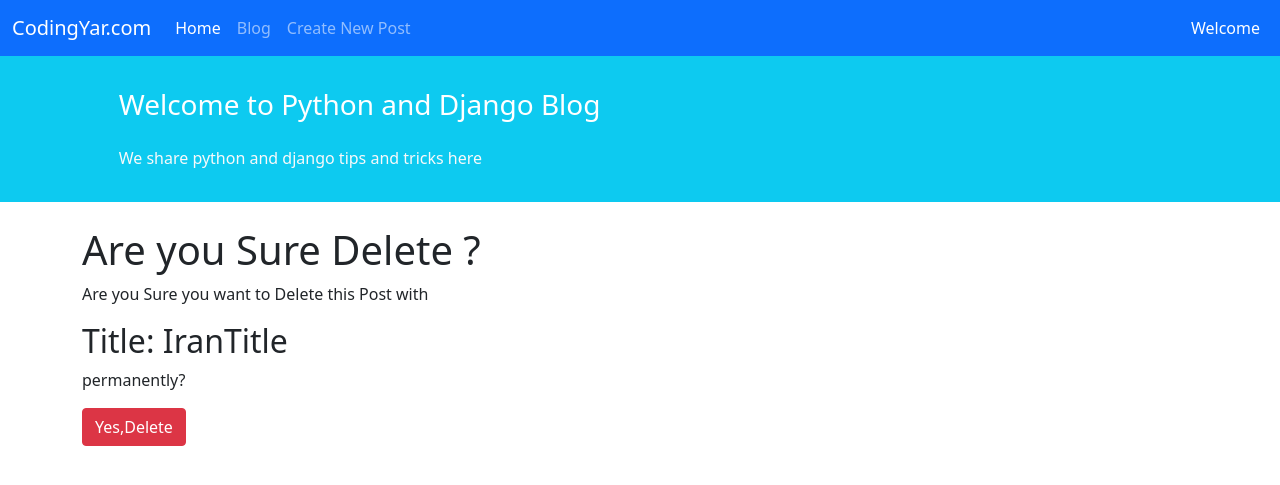
After one commit to sabermodirian/blog_website, a Django app: page /blog/1/delete/ in a window 1280 px wide. The commit adds this page. Shown: the top 485 px of the page. Run offline with Django 5.2, Linux system fonts and the light colour scheme; data comes from the database, SQL or seed files in the repository; both versions use the stored data as it was after the commit.

Commit message:
101)ساخت delete view , و دکمه های مربوطه به آن
Signed-off-by: Saber Modirian <sabermodirian@gmail.com>

```diff
--- /dev/null
+++ b/blog/templates/blog/post_delete.html
@@ -0,0 +1,15 @@
+<!-- post_detail.html -->
+{% extends '_base.html' %}
+
+{% block page_title %}
+    Post Delete
+{% endblock page_title %}
+
+{% block content %}
+    <h1>Are you Sure Delete ?</h1>
+    <p>Are you Sure you want to Delete this Post with<h2> Title: {{ D_pst.title }}</h2>  permanently?</p>
+    <form action="" method="post">
+        {% csrf_token %}
+        <input type="submit" value="Yes,Delete" class="btn btn-danger">
+    </form>
+{% endblock content %}
--- a/blog/templates/blog/post_detail.html
+++ b/blog/templates/blog/post_detail.html
@@ -12,6 +12,11 @@
                 <h1>{{ pst.title }}</h1>
                 <p class="small text-muted mt-2">By: {{ pst.author }}</p>
                 <p class="mt-2">{{ pst.text }}</p>
+            </div>
+
+            <div class="container">
+                <a href="{% url 'blog:post_update' pst.id %}" class="btn btn-sm btn-warning">ویرایش</a>
+                <a href="{% url 'blog:post_delete' pst.id %}" class="btn btn-sm btn-danger">حذف پستلاگ</a>
             </div>
 
             <div class="card shadow my-3 p-5">
--- a/blog/templates/blog/posts_list.html
+++ b/blog/templates/blog/posts_list.html
@@ -267,7 +267,7 @@
                         <div class="value-prop-card">{{ pst.short_text }}</div>
                     </a>
                     <a href="{% url 'blog:post_update' pst.id %}" class="btn btn-sm btn-warning">ویرایش</a>
-
+                    <a href="{% url 'blog:post_delete' pst.id %}" class="btn btn-sm btn-danger">حذف پستلاگ</a>
                     <div class="card-content-en" , class="neon{{ pst.id }}">{{ pst.created_datetime }}</div>
                 </div>
 
--- a/blog/urls.py
+++ b/blog/urls.py
@@ -10,4 +10,5 @@ urlpatterns = [
     path('<int:pk>/', views.post_detail_view, name='post_detail'),
     path('create/', views.post_create_view, name='post_create'),
     path('<int:pk>/update/', views.post_update_view, name='post_update'),
+    path('<int:pk>/delete/', views.post_delete_view, name='post_delete'),
 ]
--- a/blog/views.py
+++ b/blog/views.py
@@ -75,3 +75,12 @@ def post_update_view(request, pk):
 
     # 4. حالا فرم رو می‌فرستیم به تمپلیت
     return render(request, 'blog/post_create.html', context={'U_D_frm': frm})
+
+
+def post_delete_view(request, pk):
+    pst = get_object_or_404(Post, pk=pk)
+    if request.method == "POST":
+        pst.delete()
+        return redirect('blog:posts_list')
+
+    return render(request, 'blog/post_delete.html', context={'D_pst': pst})
```
Also changed, not shown: db.sqlite3.
